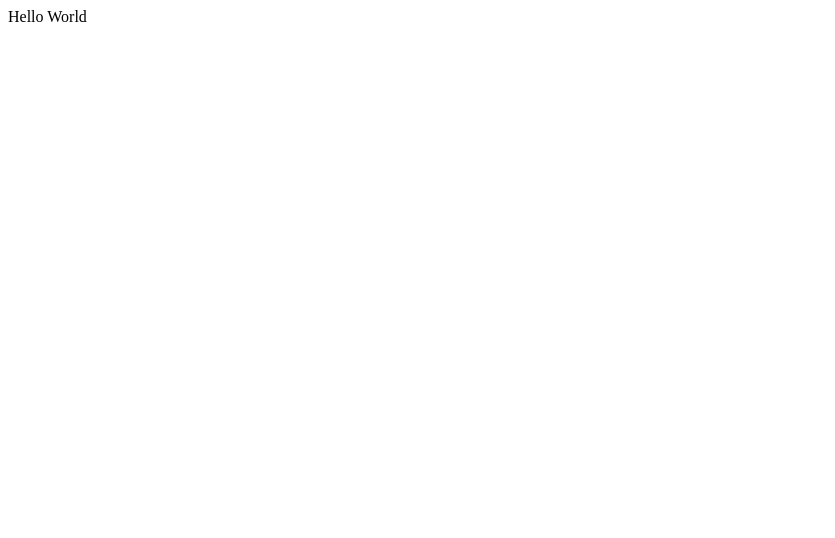
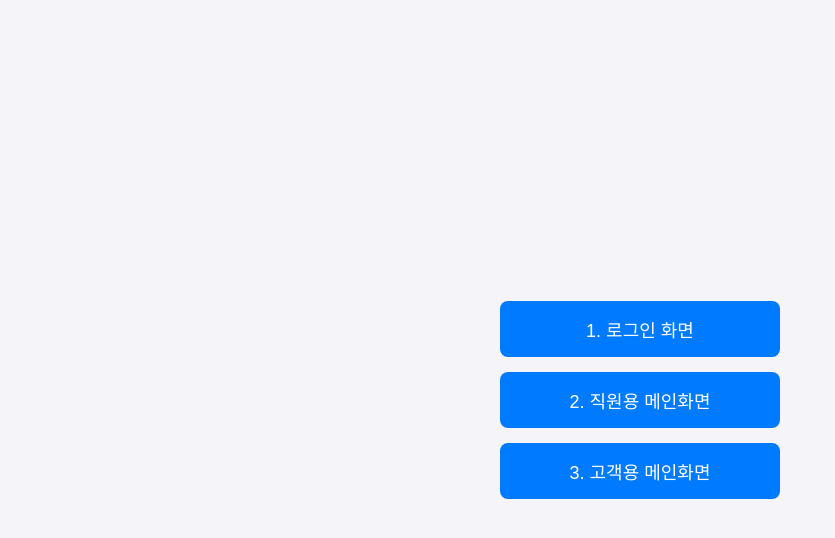
Before and after one commit to bodybreaker/tbh, a plain HTML site: page index.html in a window 1280 px wide. Shown: the whole page, without its empty margins (0-835 px from the left). Drawn offline with Linux system fonts and the light colour scheme.

Commit message:
Update index.html

```diff
--- a/index.html
+++ b/index.html
@@ -3,9 +3,53 @@
 <head>
     <meta charset="UTF-8">
     <meta name="viewport" content="width=device-width, initial-scale=1.0">
-    <title>문서 제목</title>
+    <title>메인 화면</title>
+    <style>
+        /* CSS 스타일링: HTML 요소의 디자인을 담당합니다. */
+
+        /* 전체 페이지(body)를 화면에 꽉 채우고, 내용을 수직/수평 중앙에 정렬합니다. */
+        body {
+            display: flex;
+            justify-content: center; /* 가로 중앙 정렬 */
+            align-items: center;    /* 세로 중앙 정렬 */
+            height: 100vh;          /* 뷰포트(화면) 전체 높이 사용 */
+            margin: 0;              /* 기본 마진 제거 */
+            background-color: #f4f4f9; /* 보기 편하도록 배경색 추가 */
+            font-family: 'Malgun Gothic', sans-serif; /* 기본 폰트 설정 */
+        }
+
+        /* 링크들을 담을 컨테이너 */
+        .link-container {
+            text-align: center;
+        }
+
+        /* 링크(a 태그)를 버튼처럼 꾸미기 */
+        .link-button {
+            display: block; /* 링크를 한 줄 전체 차지하도록 변경 */
+            width: 250px;   /* 버튼의 너비 */
+            padding: 15px;  /* 내부 여백 */
+            margin: 15px 0; /* 버튼 사이의 외부 여백 (위아래) */
+            background-color: #007bff; /* 배경색 */
+            color: white;             /* 글자색 */
+            text-decoration: none;    /* 밑줄 제거 */
+            border-radius: 8px;       /* 모서리를 둥글게 */
+            font-size: 18px;          /* 글자 크기 */
+            transition: background-color 0.3s; /* 마우스 올렸을 때 색상 변경을 부드럽게 */
+        }
+
+        /* 마우스를 올렸을 때 버튼 색상 변경 */
+        .link-button:hover {
+            background-color: #0056b3;
+        }
+    </style>
 </head>
 <body>
-  Hello World
+
+    <div class="link-container">
+        <a href="login.html" class="link-button">1. 로그인 화면</a>
+        <a href="user_main.html" class="link-button">2. 직원용 메인화면</a>
+        <a href="customer_main.html" class="link-button">3. 고객용 메인화면</a>
+    </div>
+
 </body>
 </html>
```
